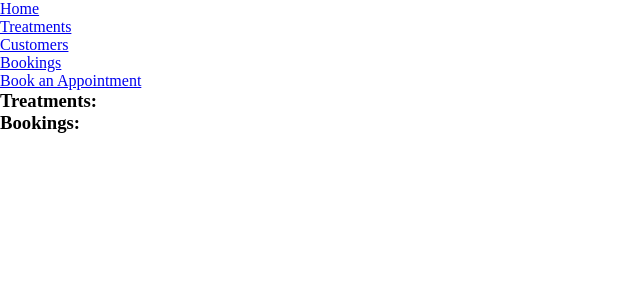
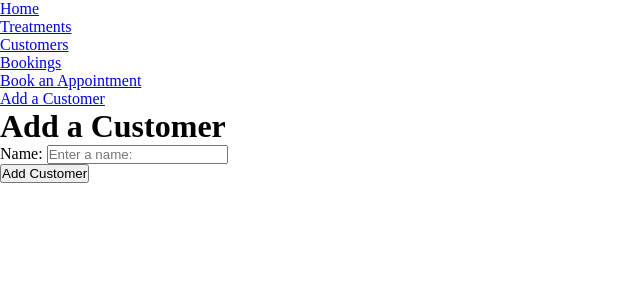
Before and after one commit to abasile1-tech/cyberpunk_ripperdoc_appointment_scheduler, a Flask app: page /customers/new in a window 1280 px wide. Shown: the top 300 px of the page, without its empty margins (0-640 px from the left). Run offline with Flask 3, Linux system fonts and the light colour scheme.

Commit message:
New customers can now be added

```diff
--- a/controllers/customer_controller.py
+++ b/controllers/customer_controller.py
@@ -3,17 +3,43 @@ from flask import Blueprint
 from models.Booking import Booking
 from models.Customer import Customer
 from models.Treatment import Treatment
+from app import db
 
 customers_blueprint = Blueprint("customers", __name__)
 
 @customers_blueprint.route("/customers")
 def customers():
-    customers = Customer.query.all()
-    return render_template("customers/index.html", customers = customers)
+	customers = Customer.query.all()
+	return render_template("customers/index.html", customers = customers)
 
 @customers_blueprint.route("/customers/<id>")
 def show(id):
-    customer = Customer.query.get(id)
-    treatments = Treatment.query.join(Booking).filter(Booking.customer_id == id)
-    bookings = Booking.query.filter(Booking.customer_id == id)
-    return render_template("customers/show.html", customer=customer, treatments=treatments, bookings=bookings)
+	customer = Customer.query.get(id)
+	treatments = Treatment.query.join(Booking).filter(Booking.customer_id == id)
+	bookings = Booking.query.filter(Booking.customer_id == id)
+	return render_template("customers/show.html", customer=customer, treatments=treatments, bookings=bookings)
+
+# NEW
+# GET '/customers/new'
+@customers_blueprint.route("/customers/new")
+def new_booking():
+	return render_template("customers/new.html")
+
+# CREATE
+# POST '/customers'
+@customers_blueprint.route("/customers",  methods=['POST'])
+def create_customer():
+	name = request.form['name']
+	customer = Customer(name=name)
+	db.session.add(customer)
+	db.session.commit()
+	return redirect('/customers')
+
+
+# DELETE
+# DELETE '/customers/<id>/delete'
+@customers_blueprint.route("/customers/<id>/delete", methods=['POST'])
+def delete_customer(id):
+	Customer.query.filter_by(id = id).delete()
+	db.session.commit()
+	return redirect('/customers')
--- a/templates/base.html
+++ b/templates/base.html
@@ -27,6 +27,9 @@
 			<li>
 			<a href="/bookings/new">Book an Appointment</a>
 			</li>
+			<li>
+			<a href="/customers/new">Add a Customer</a>
+			</li>
 		</ul>
 		</nav>
 	{% block content %}
--- a/templates/bookings/new.html
+++ b/templates/bookings/new.html
@@ -33,7 +33,7 @@
 	<label for="time">Time:</label>
 	<input type="text" name="time" placeholder="Enter a time:">
 	</li>
-	<li><input type='submit' value="Book">
+	<li><input type='submit' value="Book Appointment">
 	</li>
 	</ul>
 </form>
--- /dev/null
+++ b/templates/customers/new.html
@@ -0,0 +1,17 @@
+{% extends 'base.html' %}
+
+{% block content %}
+<h1>Add a Customer</h1>
+
+<form action="/customers" method="post">
+	<ul>
+	<li>
+	<label for="name">Name:</label>
+	<input type="text" name="name" placeholder="Enter a name:">
+	</li>
+	<li><input type='submit' value="Add Customer">
+	</li>
+	</ul>
+</form>
+
+{% endblock %}
```
Also changed, not shown: controllers/booking_controller.py (+21 -21 lines), templates/treatments/new.html (added).
